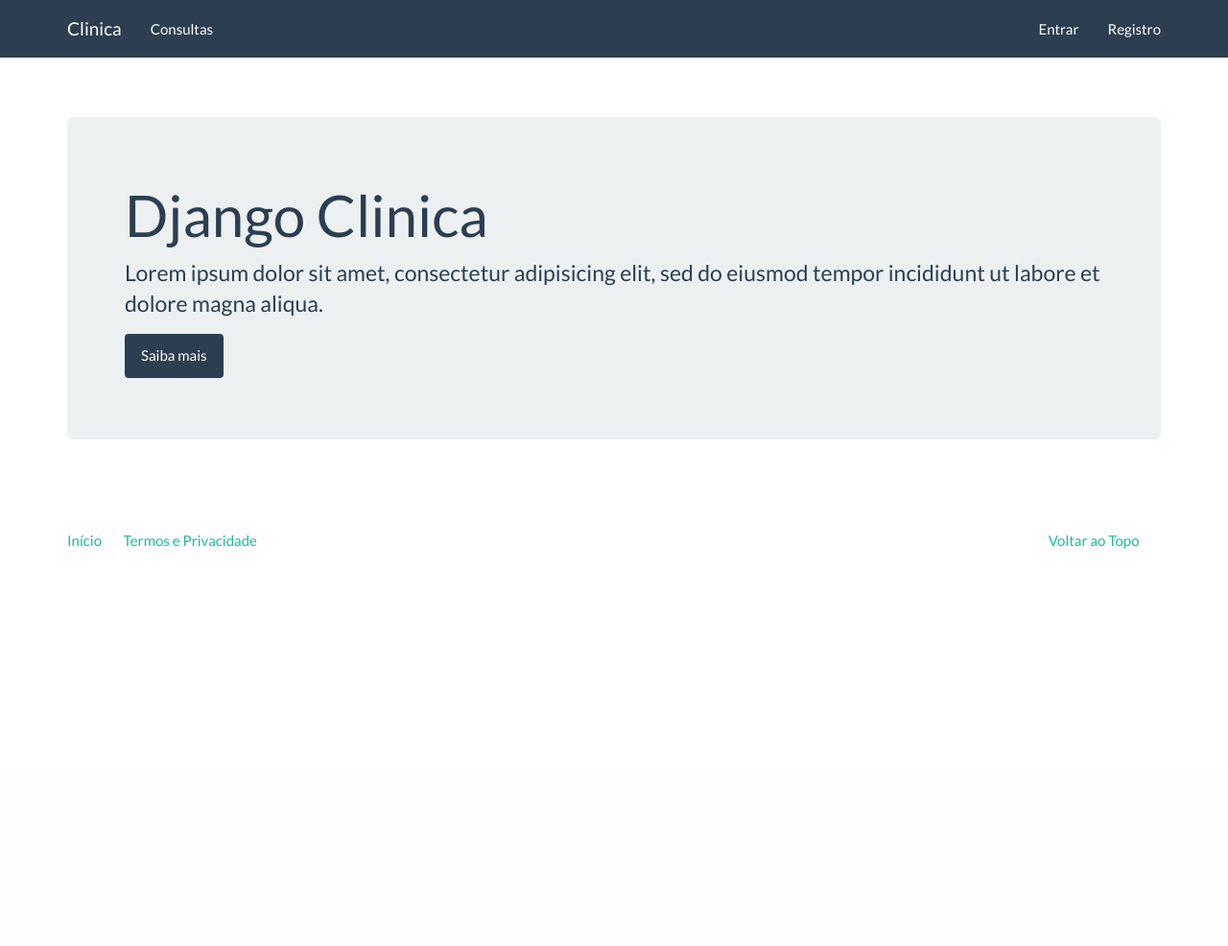
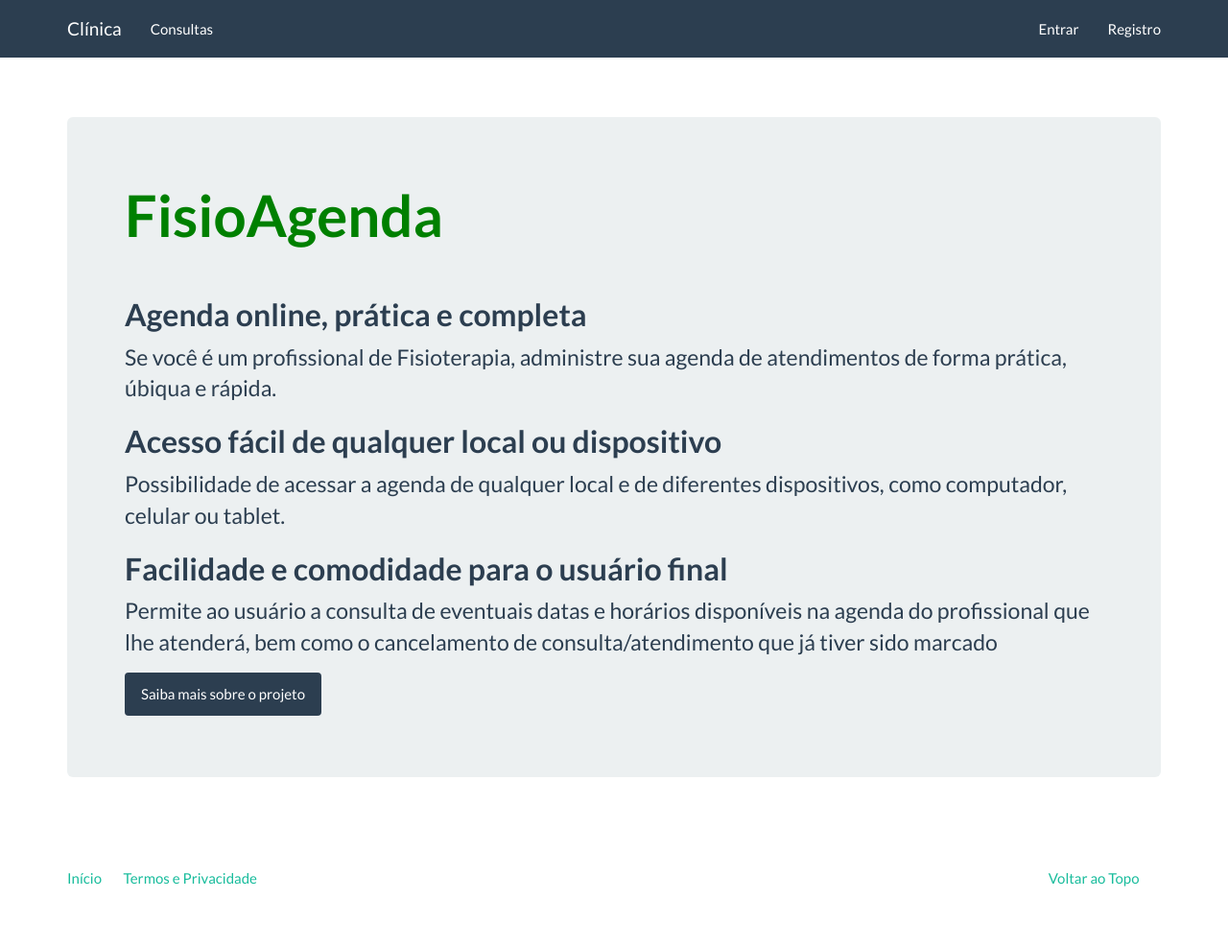
Before and after one commit to evertonnatan/projeto_integrador, a Django app: page / in a window 1280 px wide. Shown: the top 986 px of the page at 96% size. Before the commit the page ends 572 px from the top, so only its background shows below. Run offline with Django 4.2, Linux system fonts and the light colour scheme; some libraries are stand-ins or nearby versions.

Commit message:
Estilizando a página home

```diff
--- a/templates/base.html
+++ b/templates/base.html
@@ -1,6 +1,6 @@
 <!DOCTYPE html>
 {% load static %}
-<html lang="en">
+<html lang="pt-BR">
 <head>
 	<meta charset="utf-8">
 	<title>{% block title %} Clinica {% endblock %}</title>
@@ -14,7 +14,7 @@
     <div class="navbar navbar-default navbar-fixed-top">
       <div class="container">
         <div class="navbar-header">
-          <a href="{% url 'index'%}" class="navbar-brand">Clinica</a>
+          <a href="{% url 'index'%}" class="navbar-brand">Clínica</a>
           <button class="navbar-toggle" type="button" data-toggle="collapse" data-target="#navbar-main">
             <span class="icon-bar"></span>
             <span class="icon-bar"></span>
@@ -31,7 +31,7 @@
               <a href="{% url 'medicos:agendar_consulta'%}">Agendas</a>
             </li>
             <li>
-              <a href="{% url 'medicos:medico_cadastro'%}">Medicos</a>
+              <a href="{% url 'medicos:medico_cadastro'%}">Médicos</a>
             </li>
             <li>
               <a href="{% url 'medicos:especialidade_cadastro'%}">Especialidade</a>
--- a/templates/index.html
+++ b/templates/index.html
@@ -2,9 +2,14 @@
 {% block container %}
 
     <div class="jumbotron page-header">
-        <h1>Django Clinica</h1>
-        <p>Lorem ipsum dolor sit amet, consectetur adipisicing elit, sed do eiusmod tempor incididunt ut labore et dolore magna aliqua.</p>
-        <p><a class="btn btn-primary">Saiba mais</a></p>
+        <h1 style="color: green"><strong>FisioAgenda</strong></h1><br>
+        <h2><strong>Agenda online, prática e completa</strong></h2>
+        <p>Se você é um profissional de Fisioterapia, administre sua agenda de atendimentos de forma prática, úbiqua e rápida.</p>
+        <h2><strong>Acesso fácil de qualquer local ou dispositivo</strong></h2>
+        <p>Possibilidade de acessar a agenda de qualquer local e de diferentes dispositivos, como computador, celular ou tablet.</p>
+        <h2><strong>Facilidade e comodidade para o usuário final</strong></h2>
+        <p>Permite ao usuário a consulta de eventuais datas e horários disponíveis na agenda do profissional que lhe atenderá, bem como o cancelamento de consulta/atendimento que já tiver sido marcado</p>
+        <p><a class="btn btn-primary">Saiba mais sobre o projeto</a></p>
     </div>
 
 {% endblock %}
```
Also changed, not shown: README.md.
